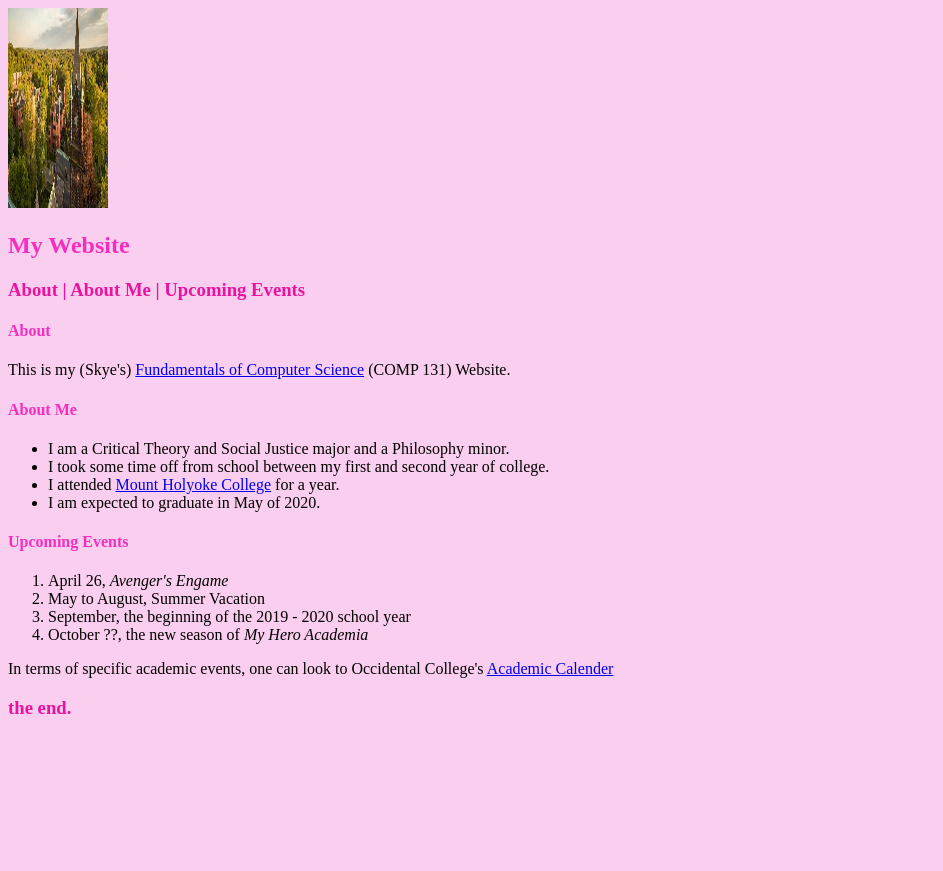
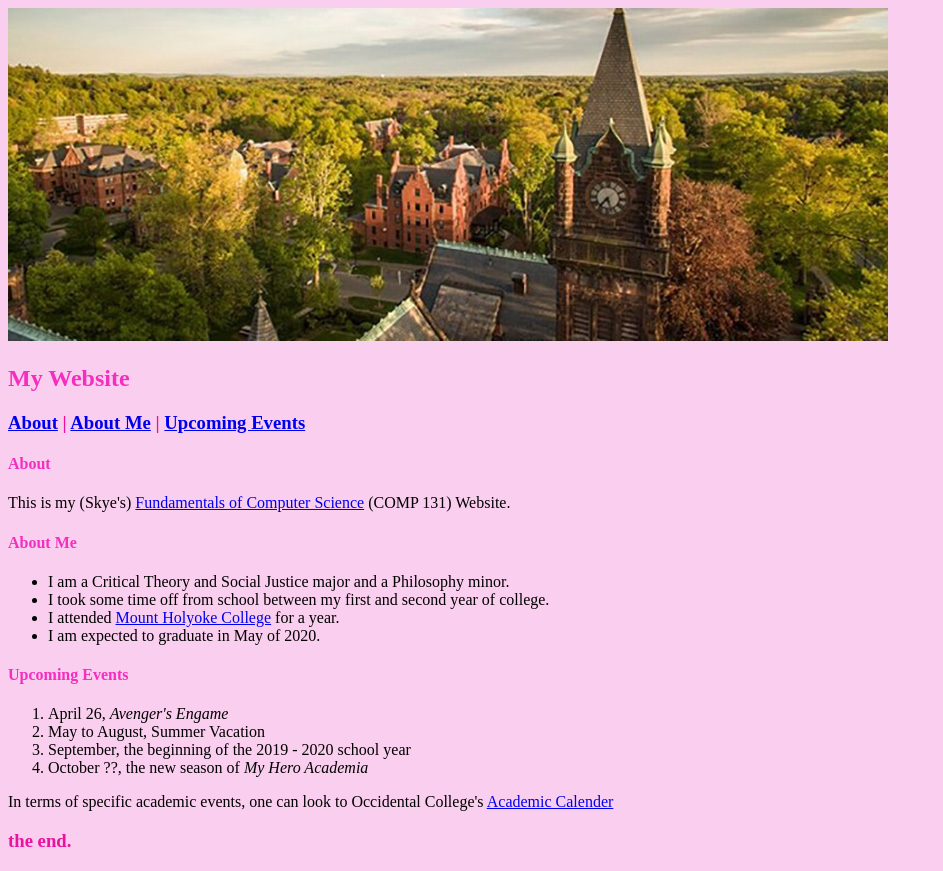
Before and after one commit to skyemreed/skyemreed.github.io, a plain HTML site: page index.html in a window 1280 px wide. Shown: the whole page, without its empty margins (0-943 px from the left). Before the commit the page ends 800 px from the top, so only its background shows below. Drawn offline with Linux system fonts and the light colour scheme.

Commit message:
links for the headings

```diff
--- a/index.html
+++ b/index.html
@@ -8,21 +8,21 @@
         h3 {color: rgb(233, 19, 159)}
     </style>
 </head>
-<img src="mt_holyoke.jpg" alt="Mount Holyoke Campus" width="100" height="200">
+<img src="mt_holyoke.jpg" alt="Mount Holyoke Campus">
 <h2>My Website</h2>
-<h3>About | About Me | Upcoming Events</h3>
-<h4>About</h4>
+<h3><a href="#About">About</a> | <a href="#About Me">About Me</a> | <a href="#Upcoming Events">Upcoming Events</a></h3>
+<h4><a name="About">About</a></h4>
 <p>This is my (Skye's)
     <a href="http://oxy.smartcatalogiq.com/en/2018-2019/Catalog/Course-Descriptions/COMP-Computer-Science/100/COMP-131">
         Fundamentals of Computer Science</a> (COMP 131) Website.</p>
-<h4>About Me</h4>
+<h4><a name="About Me">About Me</a></h4>
 <ul>
     <li>I am a Critical Theory and Social Justice major and a Philosophy minor.</li>
     <li>I took some time off from school between my first and second year of college.</li>
     <li>I attended <a href="https://www.mtholyoke.edu/">Mount Holyoke College</a> for a year.</li>
     <li>I am expected to graduate in May of 2020.</li>
 </ul>
-<h4>Upcoming Events</h4>
+<h4><a name="Upcoming Events">Upcoming Events</a></h4>
 <ol>
     <li>April 26, <em>Avenger's Engame</em></li>
     <li>May to August, Summer Vacation</li>
```
